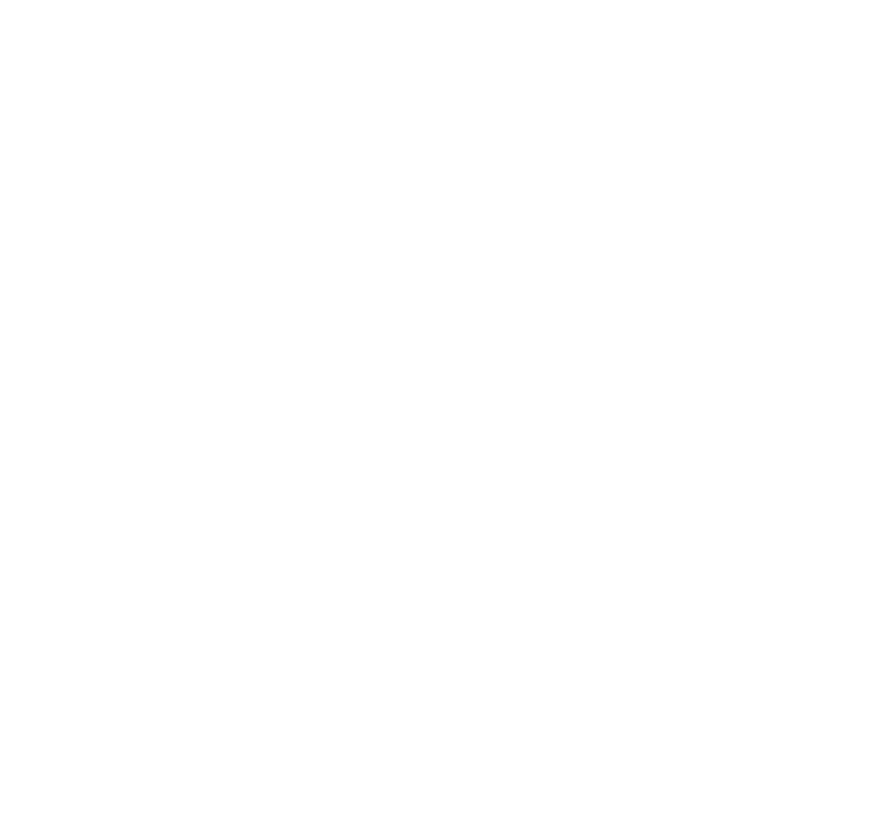
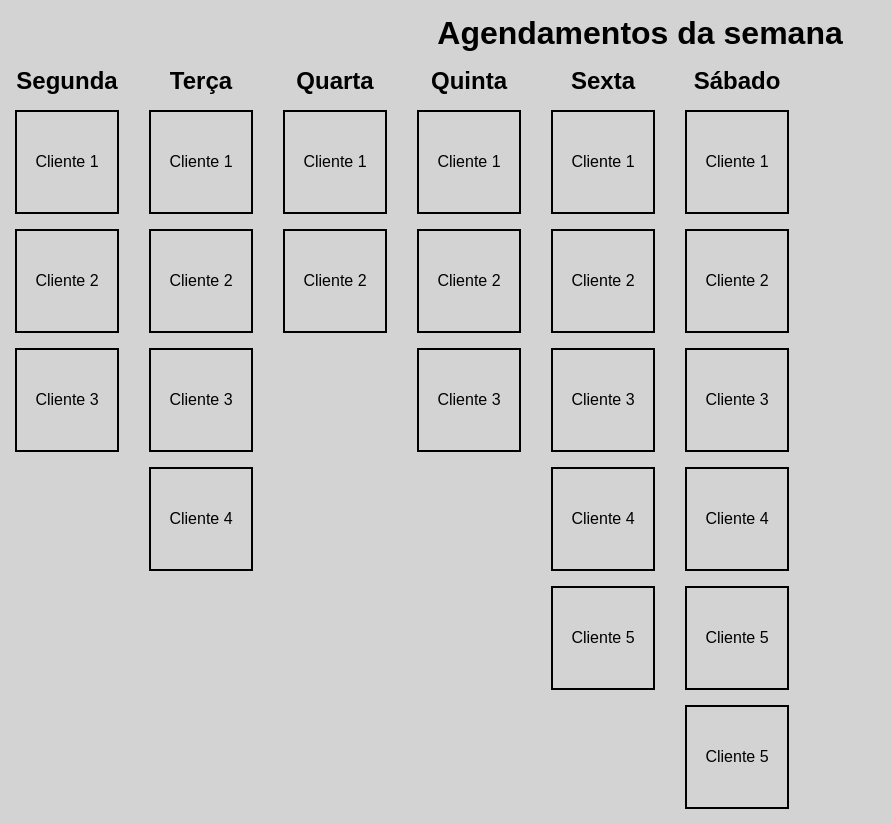
Before and after one commit to joaoppaixao/projeto-dashboard, a plain HTML site: page index.html in a window 1280 px wide. Shown: the whole page, without its empty margins (0-891 px from the left). Before the commit the page ends 800 px from the top, so only its background shows below. Drawn offline with Linux system fonts and the light colour scheme.

Commit message:
iniciei a modelagem do projeto

```diff
--- a/estilos/style.css
+++ b/estilos/style.css
@@ -0,0 +1,47 @@
+@charset "UTF-8";
+
+* {
+    margin: 0;
+    padding: 0;
+    font-family: Arial, Helvetica, sans-serif;
+}
+
+body, html {
+    background-color: lightgray;
+}
+
+.main-container {
+
+}
+
+.main-container h1 {
+    padding: 15px;
+    text-align: center;
+}
+
+.dash-container {
+    display: flex;
+}
+
+.notes-container {
+    text-align: center;
+}
+
+.dash {
+    margin: 15px;
+    border: 2px solid black;
+    width: 100px;
+    height: 100px;
+    text-align: center;
+    display: flex;
+    justify-content: center;
+    align-items: center;
+    text-decoration: none;
+    color: black;
+    transition: 0.5s;
+}
+
+.dash:hover {
+    background-color: rgba(131, 131, 131, 0.381);
+
+}
--- a/index.html
+++ b/index.html
@@ -7,6 +7,68 @@
     <link rel="stylesheet" href="estilos/style.css">
 </head>
 <body>
+    <div class="main-container">
+        <h1>Agendamentos da semana</h1>
+        <div class="dash-container">
+            <div class="notes-container">
+                <h2>Segunda</h2>
+                <div class="notes">
+                    <a href="#" class="dash">Cliente 1</a>
+                    <a href="#" class="dash">Cliente 2</a>
+                    <a href="#" class="dash">Cliente 3</a>
+                </div>
+            </div>
 
+            <div class="notes-container">
+                <h2>Terça</h2>
+                <div class="notes">
+                    <a href="#" class="dash">Cliente 1</a>
+                    <a href="#" class="dash">Cliente 2</a>
+                    <a href="#" class="dash">Cliente 3</a>
+                    <a href="#" class="dash">Cliente 4</a>
+                </div>
+            </div>
+
+            <div class="notes-container">
+                <h2>Quarta</h2>
+                <div class="notes">
+                    <a href="#" class="dash">Cliente 1</a>
+                    <a href="#" class="dash">Cliente 2</a>
+                </div>
+            </div>
+
+            <div class="notes-container">
+                <h2>Quinta</h2>
+                <div class="notes">
+                    <a href="#" class="dash">Cliente 1</a>
+                    <a href="#" class="dash">Cliente 2</a>
+                    <a href="#" class="dash">Cliente 3</a>
+                </div>
+            </div>
+
+            <div class="notes-container">
+                <h2>Sexta</h2>
+                <div class="notes">
+                    <a href="#" class="dash">Cliente 1</a>
+                    <a href="#" class="dash">Cliente 2</a>
+                    <a href="#" class="dash">Cliente 3</a>
+                    <a href="#" class="dash">Cliente 4</a>
+                    <a href="#" class="dash">Cliente 5</a>
+                </div>
+            </div>
+
+            <div class="notes-container">
+                <h2>Sábado</h2>
+                <div class="notes">
+                    <a href="#" class="dash">Cliente 1</a>
+                    <a href="#" class="dash">Cliente 2</a>
+                    <a href="#" class="dash">Cliente 3</a>
+                    <a href="#" class="dash">Cliente 4</a>
+                    <a href="#" class="dash">Cliente 5</a>
+                    <a href="#" class="dash">Cliente 5</a>
+                </div>
+            </div>
+        </div>
+    </div>
 </body>
 </html>
```
